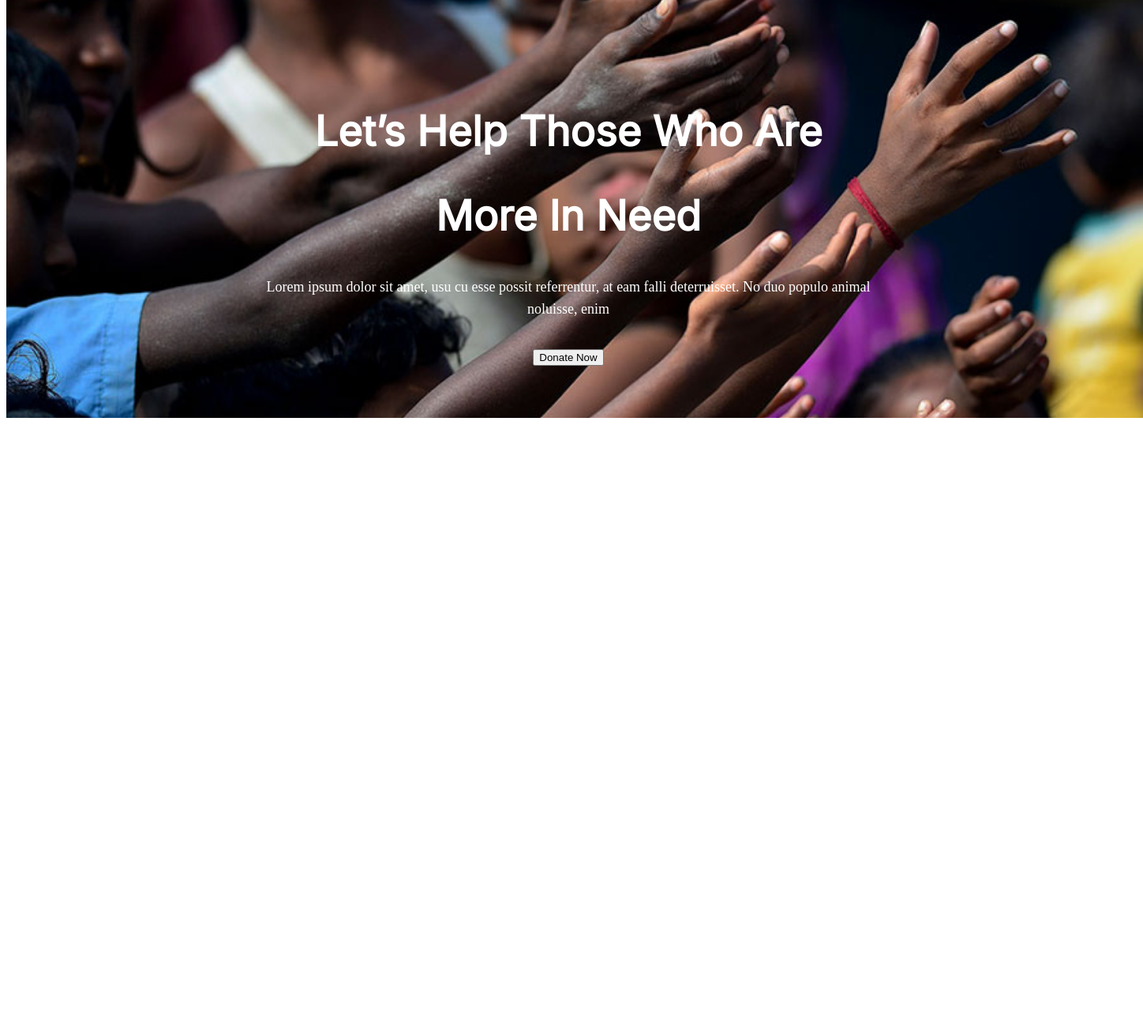
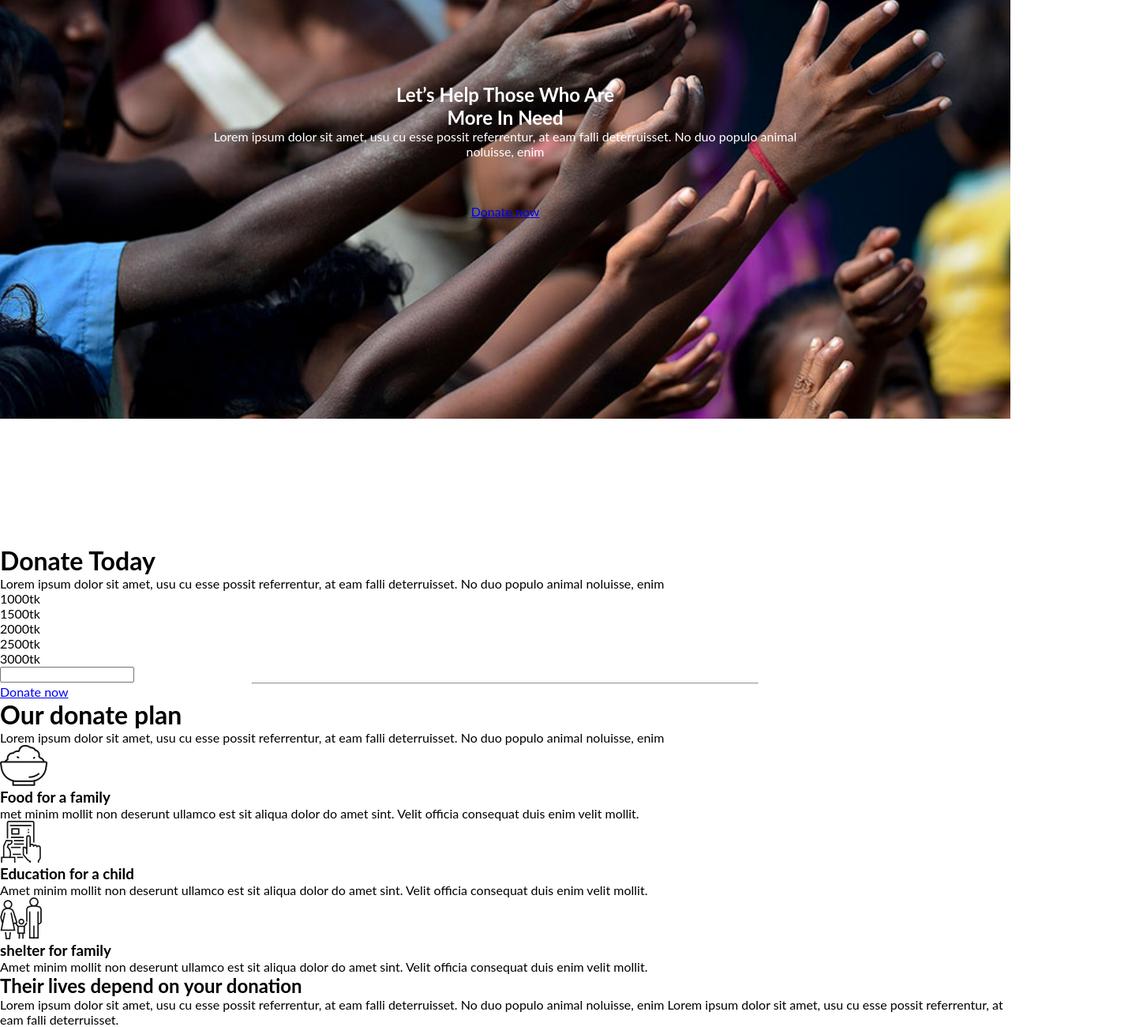
Before and after one commit to shanta111/donate-today-repo, a plain HTML site: page index.html in a window 1280 px wide. Shown: the part 148-1448 px from the top of the page at 79% size, 1448 px wide, since content can reach past the window. Before the commit the page ends 800 px from the top, so only its background shows below. Drawn offline with Linux system fonts and the light colour scheme.

Commit message:
comit background image

```diff
--- a/css/main.css
+++ b/css/main.css
@@ -1,38 +1,25 @@
-.heading-part{
-position: absolute;
-color: #FFFFFF;;
-width: 826px;
-height: 158px;
-left: 307px;
-top: 174px;
-}
-.heading-part{
-font-family: 'Inter';
-font-style: normal;
-font-size: 35px;
-text-align: center;
-position: absolute;
-margin-right: 60%;
-margin-top: 5%;
-margin-right: 25%;
-
-
-}
-.paragraph-part{
-    font-family: 'Poppins';
-font-style: normal;
-font-weight: 400;
-font-size: 18px;
-line-height: 28px;
+*{
+  padding: 0%;
+  margin: 0%;
+  box-sizing: 0;
+  font-family: "Lato",sans-serif;
+  font-family: "poppins" sans-serif;
 }
 
 
 .top-banner{
-width: 1440px;
-height: 669px;
-background-repeat: no-repeat;
-background-size: cover;
+    margin-bottom: 10rem;
+    background-repeat: no-repeat;
+    background-size: cover;
+    padding: 15.8rem;
+
+
+
+color: white;
+text-align: center;
+
 background-image: linear-gradient(rgba(0,0,0,0.5)rgba(0,0,0,0.5)) url('../images/donation13.jpg');
  background-image: url('../images/donation13.jpg')
 
+
 }
--- a/index.html
+++ b/index.html
@@ -18,16 +18,123 @@
         <div class="paragraph-part">
             <p>Lorem ipsum dolor sit amet, usu cu esse possit referrentur, at eam falli
                 deterruisset. No duo populo animal noluisse, enim </p>
+                <br /><br /><br />
+                <a href="#">Donate now</a>
 
         </div>
-        <div>
-            <button>
-                Donate Now
-            </button>
-        </div>
+
+
     </div>
 
 </section>
+
+
+    <h1 class="donate-tk">Donate Today</h1>
+    <p class="donate-paragraph">Lorem ipsum dolor sit amet, usu cu esse possit referrentur, at eam falli
+        deterruisset. No duo populo animal noluisse, enim
+    </p>
+    <section class="amount">
+        <div class="money-part1">
+            <p>
+                1000tk
+            </p>
+
+        </div>
+        <div class="money-part2">
+            <p>
+                1500tk
+            </p>
+
+        </div>
+        <div class="money-part3">
+           <p>
+            2000tk
+           </p>
+
+        </div>
+        <div class="money-part4">
+            <p>
+                2500tk
+            </p>
+        </div>
+        <div class="money-part5">
+            <p>
+                3000tk
+            </p>
+
+        </div>
+    </section>
+    <input type="text-file" type="number">
+    <hr style="width: 50%; margin: 0 auto;" / >
+
+  <div class="button-link">
+    <a href="#" class="button">Donate now</a>
+
+  </div>
+
+  <h1 class="donate-plan">Our donate plan</h1>
+  <p class="planning-text">
+    Lorem ipsum dolor sit amet, usu cu esse possit referrentur, at eam falli
+deterruisset. No duo populo animal noluisse, enim
+  </p>
+  <div class="sector">
+    <div class="sector-1">
+        <img src="./icons/food.png" alt="food for family">
+        <h3>
+            Food for a family
+        </h3>
+        <p>
+            met minim mollit non deserunt
+ullamco est sit aliqua dolor do amet
+sint. Velit officia consequat duis enim
+velit mollit.
+        </p>
+
+    </div>
+    <div class="sector-2">
+
+        <img src="./icons/Frame-1.png" alt="Frame-1">
+        <h3>
+            Education for a child
+        </h3>
+        <p>
+            Amet minim mollit non deserunt
+ullamco est sit aliqua dolor do amet
+sint. Velit officia consequat duis enim
+velit mollit.
+        </p>
+    </div>
+    <div class="sector-3">
+        <img src="./icons/shelter.png" alt="shelter">
+        <h3>
+            shelter for family
+        </h3>
+        <p>
+            Amet minim mollit non deserunt
+ullamco est sit aliqua dolor do amet
+sint. Velit officia consequat duis enim
+velit mollit.
+        </p>
+
+    </div>
+
+  </div>
+
+  <section class="contribution-part">
+    <div class="part-1">
+        <h1>Their lives depend on
+            your donation</h1>
+            <p>
+                Lorem ipsum dolor sit amet, usu cu esse possit
+referrentur, at eam falli deterruisset. No duo populo
+animal noluisse, enim
+Lorem ipsum dolor sit amet, usu cu esse possit
+referrentur, at eam falli deterruisset.
+            </p>
+    </div>
+
+  </section>
+
 
 <body>
 
```
Also changed, not shown: 1 other file.
